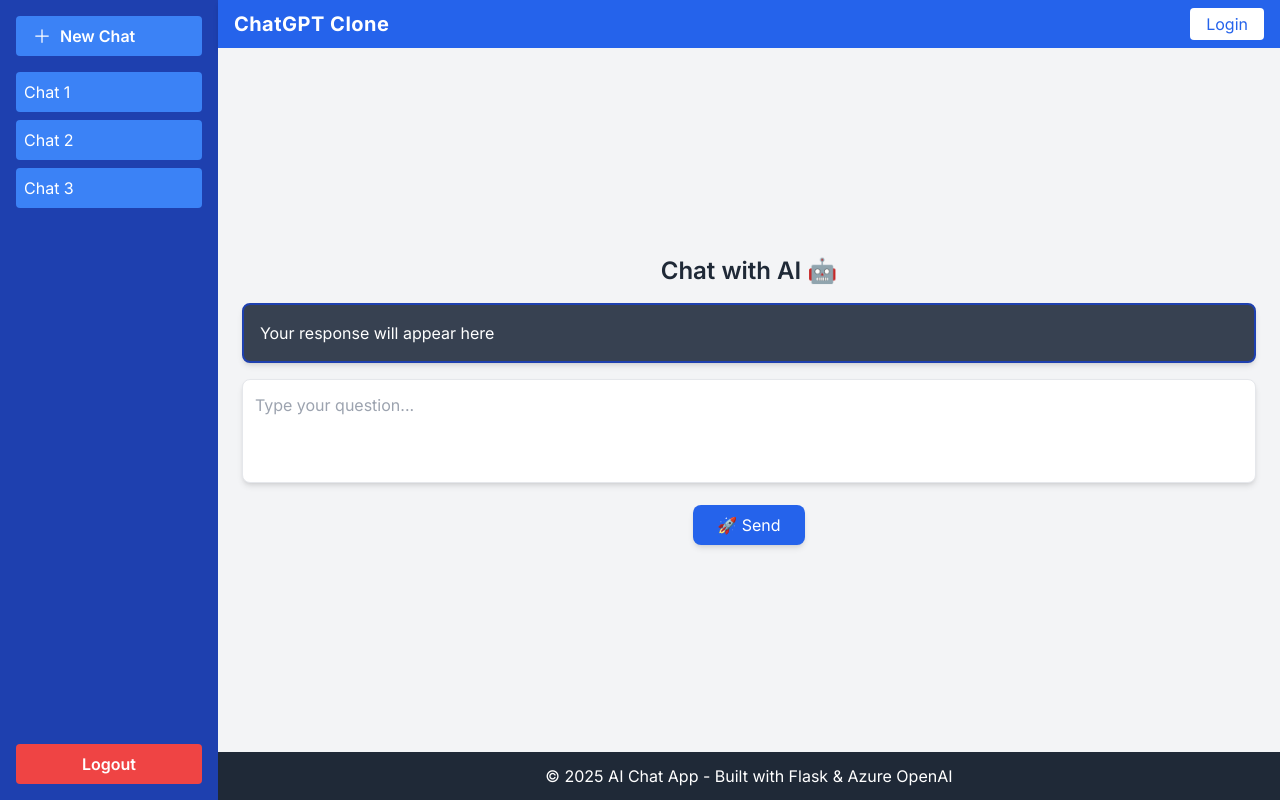
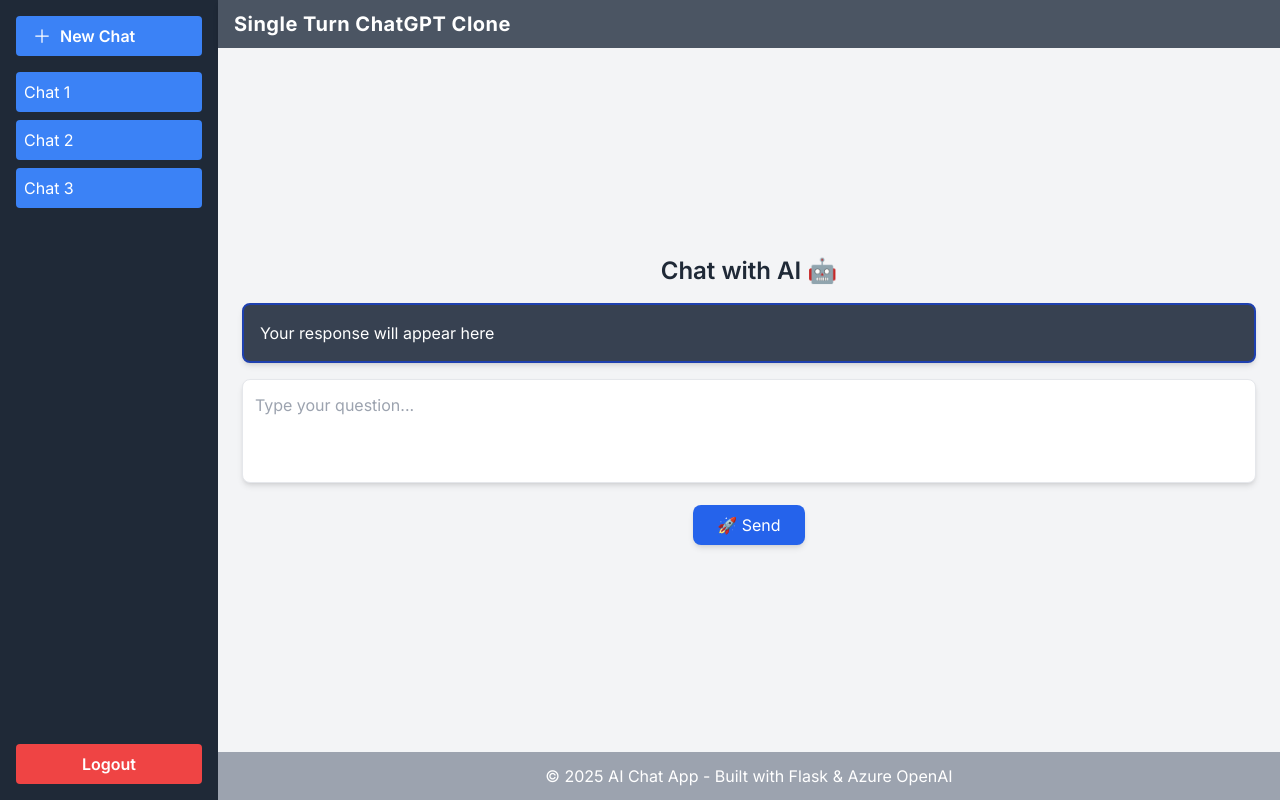
Before and after one commit to Swamy-s-Tech-Skills-Academy/flask-react-aoai-completions, a React (Vite) app in the folder src/frontend/: page / in a window 1280 px wide. Built offline with nearby package versions, Linux system fonts and the light colour scheme.

Commit message:
Color Scheme

```diff
--- a/src/frontend/src/components/Footer.tsx
+++ b/src/frontend/src/components/Footer.tsx
@@ -1,6 +1,6 @@
 const Footer: React.FC = () => {
     return (
-        <footer className="bg-gray-800 text-white text-center p-3">
+        <footer className="bg-gray-400 text-white text-center p-3">
             © 2025 AI Chat App - Built with Flask & Azure OpenAI
         </footer>
     );
--- a/src/frontend/src/components/Header.tsx
+++ b/src/frontend/src/components/Header.tsx
@@ -1,17 +1,17 @@
-import { useState } from "react";
+// import { useState } from "react";
 
 const Header: React.FC = () => {
-    const [isLoggedIn, setIsLoggedIn] = useState<boolean>(false);
+    // const [isLoggedIn, setIsLoggedIn] = useState<boolean>(false);
 
     return (
-        <header className="bg-blue-600 text-white h-12 flex justify-between items-center px-4 shadow-md font-inter">
-            <h1 className="text-xl font-bold tracking-wide">ChatGPT Clone</h1>
-            <button
+        <header className="bg-gray-600 text-white h-12 flex justify-between items-center px-4 shadow-md font-inter">
+            <h1 className="text-xl font-bold tracking-wide">Single Turn ChatGPT Clone</h1>
+            {/* <button
                 className="bg-white text-blue-600 px-4 py-1 rounded transition duration-200 hover:bg-gray-200 active:scale-95"
                 onClick={() => setIsLoggedIn(!isLoggedIn)}
             >
                 {isLoggedIn ? "Logout" : "Login"}
-            </button>
+            </button> */}
         </header>
     );
 };
--- a/src/frontend/src/components/Sidebar.tsx
+++ b/src/frontend/src/components/Sidebar.tsx
@@ -3,7 +3,7 @@
 
 const Sidebar: React.FC = () => {
     return (
-        <aside className="bg-blue-800 w-64 flex flex-col text-white p-4">
+        <aside className="bg-gray-800 w-64 flex flex-col text-white p-4">
             {/* New Chat Button */}
             <button className="flex items-center bg-blue-500 hover:bg-blue-700 transition-colors duration-200 py-2 px-4 rounded mb-4 font-semibold w-full">
                 <PlusIcon className="h-5 w-5 mr-2" />
```
